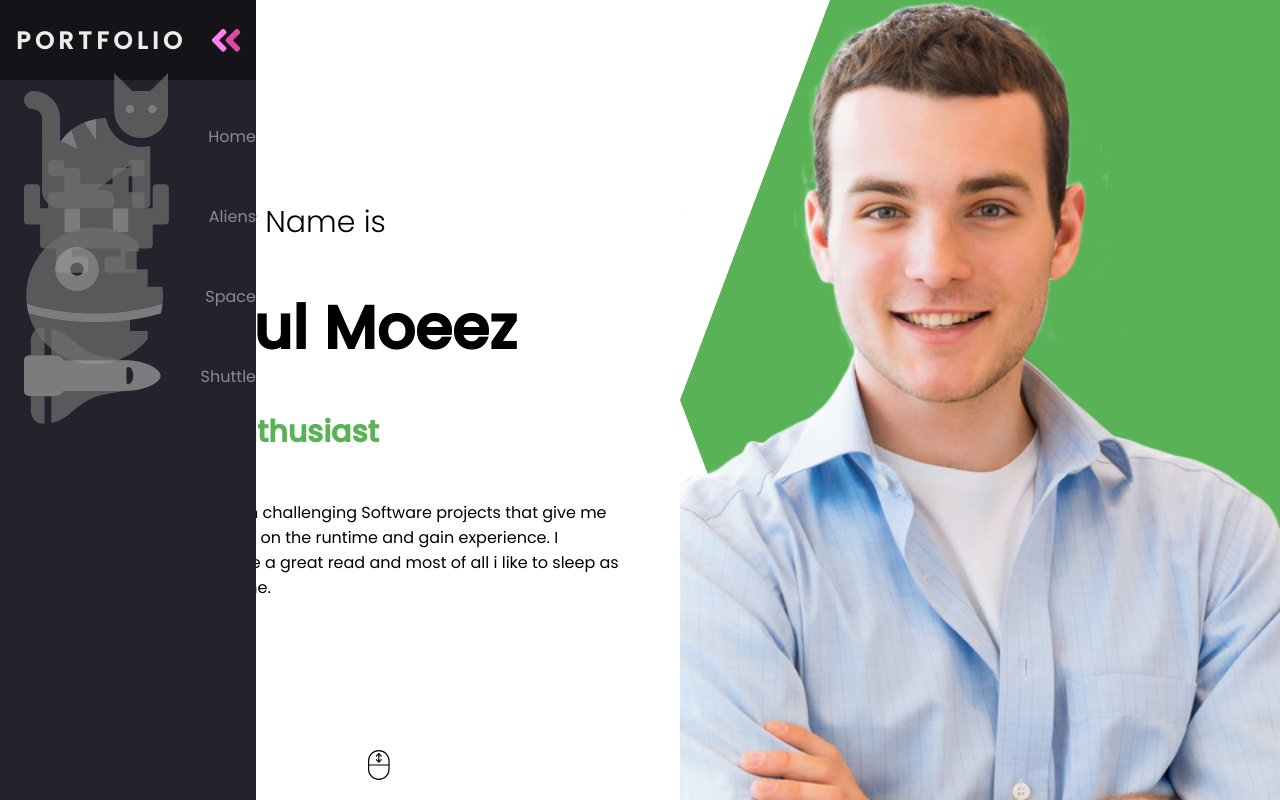
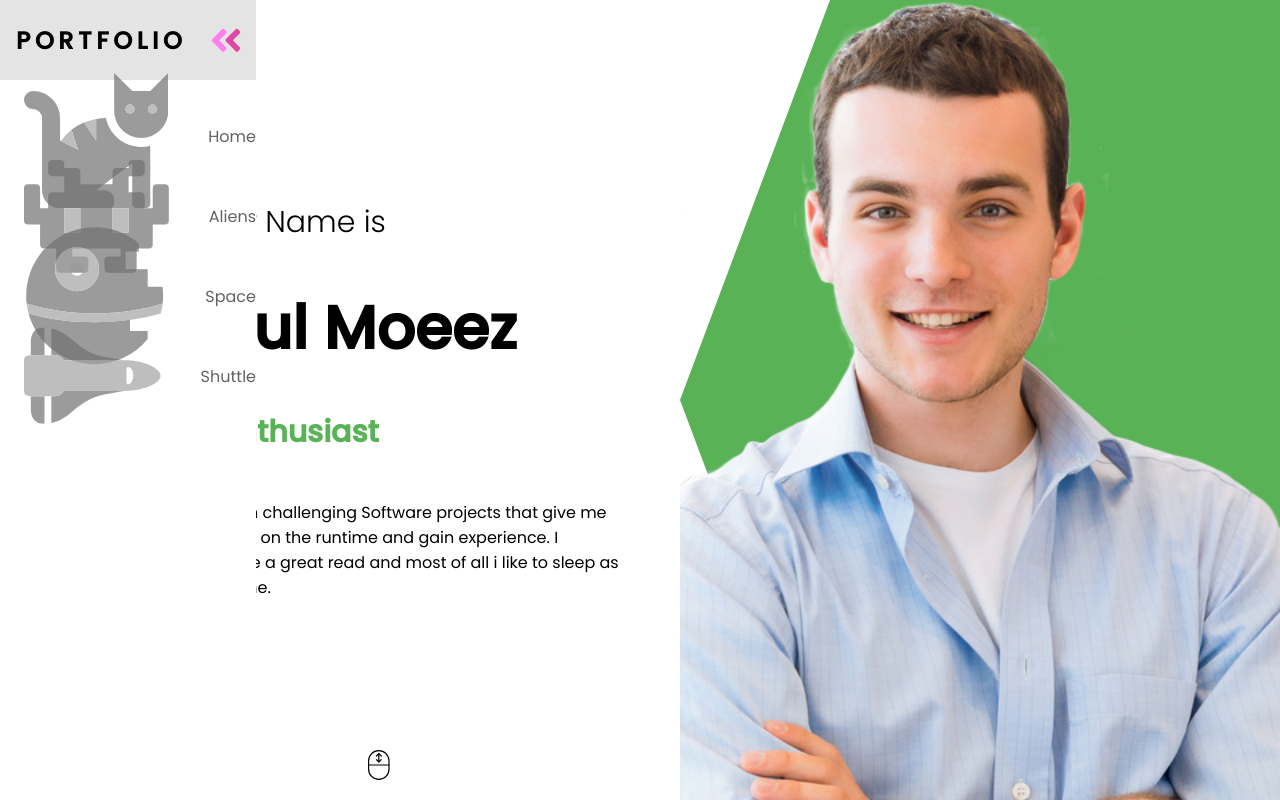
Before and after one commit to AbdulMoeez060/portfolio, a React (Create React App) app: page / in a window 1280 px wide. Built offline with nearby package versions, Linux system fonts and the light colour scheme.

Commit message:
change side bar to light color

```diff
--- a/src/components/sidebar/sidebar.css
+++ b/src/components/sidebar/sidebar.css
@@ -1,9 +1,13 @@
 :root{
     font-size: 16px;
-    --text-primary:#b6b6b6;
+    /* --text-primary:#b6b6b6;
     --text-secondary:#ececec;
     --bg-primary:#23232e;
-    --bg-secondary:#141418;
+    --bg-secondary:#141418; */
+    --text-primary: #1f1f1f;
+    --text-secondary: #000000;
+    --bg-primary: #ffffff;
+    --bg-secondary: #e4e4e4;
     --transition-speed:600ms;
 }
 body{
```
